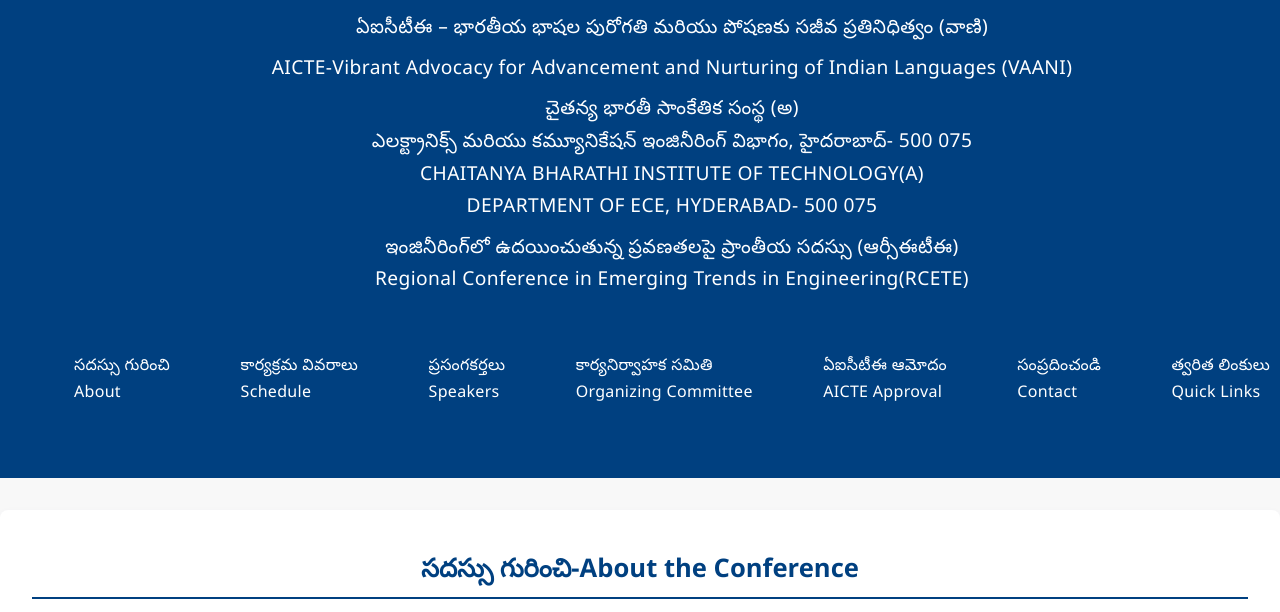
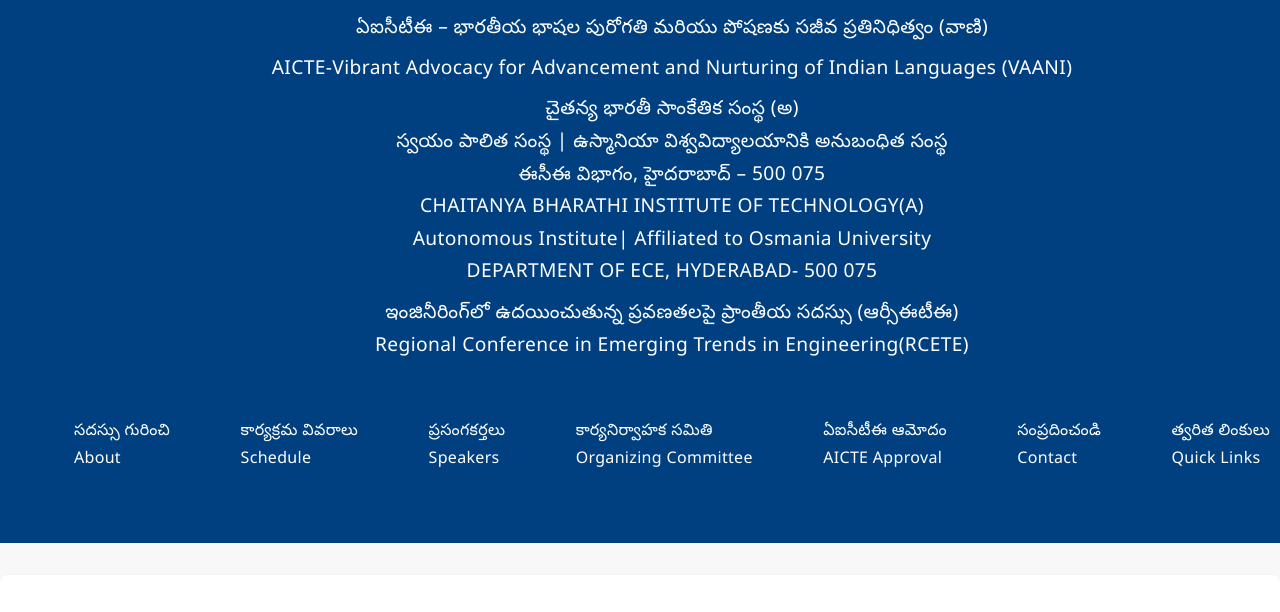
Before and after one commit to PKeerthi321/RCETE2025_ConferenceWebsite_CBIT, a plain HTML site: page index.html in a window 1280 px wide. Shown: the part 182-794 px from the top of the page. Drawn offline with Linux system fonts and the light colour scheme.

Commit message:
index.html

```diff
--- a/index.html
+++ b/index.html
@@ -19,7 +19,7 @@
         <div class="welcome-message">
             <p class="msg">ఏఐసీటీఈ – భారతీయ భాషల పురోగతి మరియు పోషణకు సజీవ ప్రతినిధిత్వం (వాణి)</p>
             <p class="msg">AICTE-Vibrant Advocacy for Advancement and Nurturing of Indian Languages (VAANI)</p>
-            <p class="msg">చైతన్య భారతీ సాంకేతిక సంస్థ (అ)<br>ఎలక్ట్రానిక్స్ మరియు కమ్యూనికేషన్ ఇంజినీరింగ్ విభాగం, హైదరాబాద్- 500 075<br>CHAITANYA BHARATHI INSTITUTE OF TECHNOLOGY(A)<br>DEPARTMENT OF ECE, HYDERABAD- 500 075</p>
+            <p class="msg">చైతన్య భారతీ సాంకేతిక సంస్థ (అ)<br>స్వయం పాలిత సంస్థ | ఉస్మానియా విశ్వవిద్యాలయానికి అనుబంధిత సంస్థ<br>ఈసీఈ విభాగం, హైదరాబాద్ – 500 075<br>CHAITANYA BHARATHI INSTITUTE OF TECHNOLOGY(A)<br>Autonomous Institute|  Affiliated to Osmania University<br>DEPARTMENT OF ECE, HYDERABAD- 500 075</p>
             <p class="msg">ఇంజినీరింగ్‌లో ఉదయించుతున్న ప్రవణతలపై ప్రాంతీయ సదస్సు (ఆర్సీఈటీఈ)<br>Regional Conference in Emerging Trends in Engineering(RCETE)</p>
         </div>
         <nav class="navbar">
```
